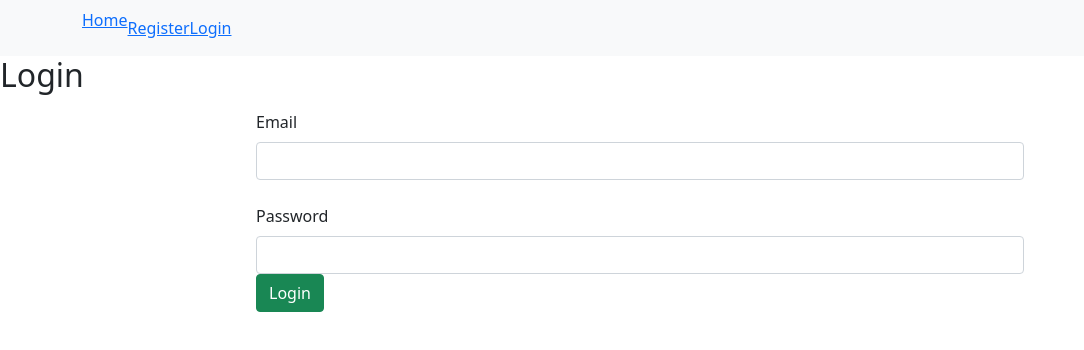
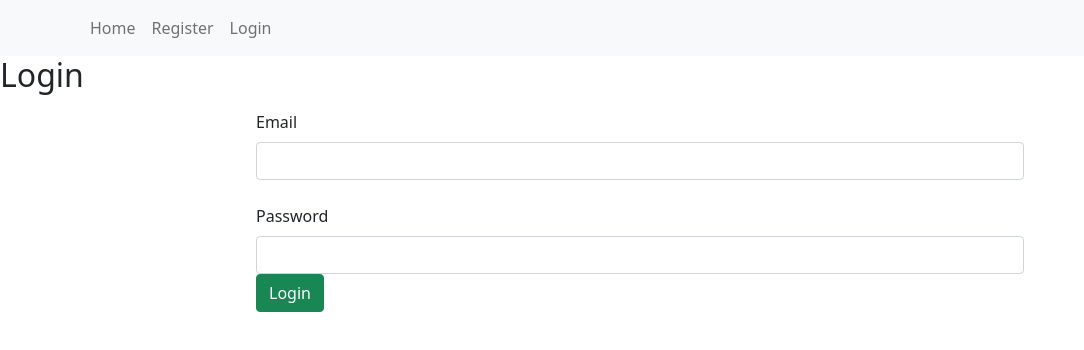
Before and after one commit to reofard/temp, a React (Create React App) app in the folder frontend/: page /login in a window 1280 px wide. Shown: the top 350 px of the page, without its empty margins (0-1084 px from the left). Built offline with nearby package versions, Linux system fonts and the light colour scheme.

Commit message:
minor styling changes

```diff
--- a/frontend/src/components/Header.tsx
+++ b/frontend/src/components/Header.tsx
@@ -9,7 +9,7 @@ const Header = () => {
       <Navbar bg="light" expand="lg">
         <Container>
           <Nav className="me-auto">
-            <Link to="/">Home</Link>
+            <Nav.Link href="/">Home</Nav.Link>
             <LoginCheck />
           </Nav>
         </Container>
@@ -25,30 +25,26 @@ const LoginCheck = () => {
     document.cookie = `user=`;
     document.cookie = `userId=`;
 
-    // navigate("/");
+    navigate("/");
   };
 
   //getCookie from export cookies file
   if (!getCookie("user")) {
     return (
-      <Navbar bg="light" expand="lg">
-        <Nav className="me-auto">
-          <Link to="/register">Register</Link>
-          <Link to="/login"> Login</Link>
-        </Nav>
-      </Navbar>
+      <>
+        <Nav.Link href="/register">Register</Nav.Link>
+        <Nav.Link href="/login"> Login</Nav.Link>
+      </>
     );
   } else {
     return (
-      <Navbar bg="light" expand="lg">
-        <Nav className="me-auto">
-          <Link to="/account"> My Account</Link>
+      <>
+        <Nav.Link href="/account"> My Account</Nav.Link>
 
-          <Link to="/" className="text text-danger" onClick={logout}>
-            Log out
-          </Link>
-        </Nav>
-      </Navbar>
+        <Nav.Link href="/" onClick={logout}>
+          Log out
+        </Nav.Link>
+      </>
     );
   }
 };
--- a/frontend/src/components/Posts.tsx
+++ b/frontend/src/components/Posts.tsx
@@ -6,6 +6,8 @@ import { Modal, Button, Form, Dropdown } from "react-bootstrap";
 import { useNavigate } from "react-router-dom";
 import LoadingScreen from "./LoadingScreen";
 import { deletePost } from "../requests";
+
+import Card from "react-bootstrap/Card";
 
 const Posts = () => {
   const [posts, setPosts] = useState<Array<Object>>([{}]);
@@ -148,105 +150,16 @@ const Posts = () => {
             let likes = e.likes;
 
             return (
-              <div className="container">
-                <div key={e._id} className="post border border-primary">
+              <>
+                <Card className="container">
+                  <div key={e._id} className="post ">
                     <p>{e.user}</p>
                     <h5>{e.title}</h5>
                     <h6>{e.subject}</h6>
                     <p key={e.content}>{e.content}</p>
                     <div className="d-flex ">
-                    {/* <button
-                      className={likeBtnStyle}
-                      id={`btn-${e._id}`}
-                      onClick={(event: any) => {
-                        event.preventDefault();
-                        let btnId = document.getElementById(`btn-${e._id}`);
-
-                        if (likes.length >= 1) {
-                          likes.map((l: string) => {
-                            if (l === getCookie("userId")) {
-                              console.log("has like, post was disliked");
-                              dislikePost(e._id);
-                              setLikeBtnStyle("like-btn btn btn-success");
-                            } else {
-                              console.log("post was just liked");
-                              likePost(e._id);
-                              setLikeBtnStyle("like-btn btn btn-danger");
-                            }
-                          });
-                        } else {
-                          console.log("No like, posted was liked");
-                          likePost(e._id);
-                          setLikeBtnStyle("like-btn btn btn-danger");
-                        }
-                      }}
-                    >
-                      Like
-                    </button> */}
-
-                    {/* {e.likes.length !== 0 ? (
-                      e.likes.map((like: string) => {
-                        if (
-                          like === getCookie("userId") &&
-                          getCookie("userId")
-                        ) {
-                          setBtnStatus("Dislike");
-                          return (
-                            <button
-                              className={likeBtnStyle}
-                              id={`btn-${e._id}`}
-                              onClick={() => {
-                                dislikePost(e._id);
-                              }}
-                            >
-                              {btnStatus}
-                            </button>
-                          );
-                        } else if (
-                          like !== getCookie("userId") &&
-                          getCookie("userId")
-                        ) {
-                          return (
-                            <button
-                              className={likeBtnStyle}
-                              id={`btn-${e._id}`}
-                              onClick={() => {
-                                likePost(e._id);
-                              }}
-                            >
-                              {btnStatus}
-                            </button>
-                          );
-                        } else {
-                          console.log("no logged int");
-
-                          return (
-                            <button
-                              onClick={() => {
-                                setPopUp(true);
-                              }}
-                            >
-                              {btnStatus}
-                            </button>
-                          );
-                        }
-                      })
-                    ) : (
-                      <button
-                        className={likeBtnStyle}
-                        onClick={() => {
-                          if (!getCookie("userId")) {
-                            setPopUp(true);
-                          } else {
-                            likePost(e._id);
-                          }
-                        }}
-                      >
-                        {btnStatus}
-                      </button>
-                    )} */}
-
-                    {e.likes.length !== 0 ? (
+                      {
+                        (e.likes.includes = e._id ? (
                           <button
                             className="like-btn btn btn-danger"
                             onClick={() => dislikePost(e._id)}
@@ -260,16 +173,14 @@ const Posts = () => {
                           >
                             Like
                           </button>
-                    )}
+                        ))
+                      }
 
                       <p>{e.likes.length}</p>
                     </div>
                   </div>
 
-                <div style={{ color: "red" }}>
-                  {/* {e.comments.map((comment: object) => {
-                    return <p>{comment}</p>;
-                  })} */}
+                  <div>
                     <p>
                       {e.comments.map((c: any) => {
                         return <p>{c.comment}</p>;
@@ -310,7 +221,9 @@ const Posts = () => {
                       </button>
                     </form>
                   </div>
-              </div>
+                </Card>
+                <br />
+              </>
             );
           })}
         </>
```
Lines whose indentation alone changed are shown as unchanged.
